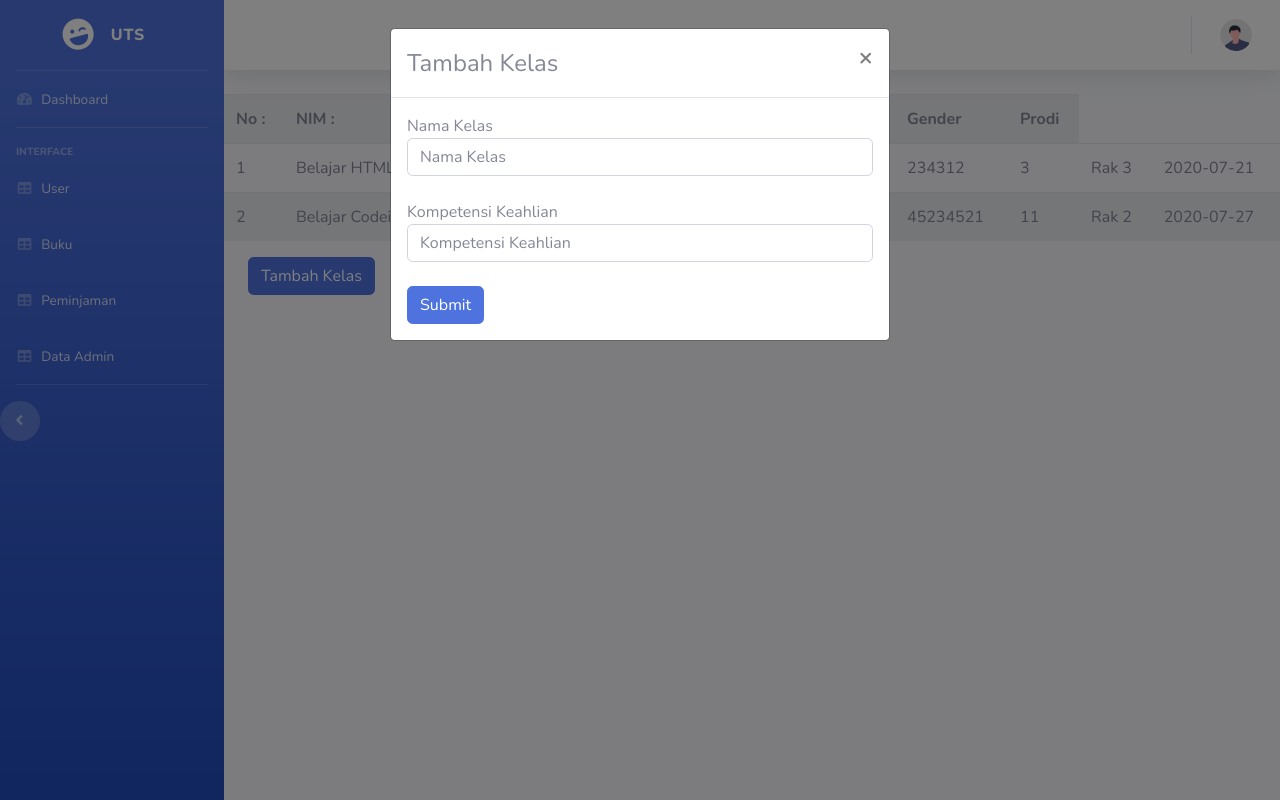
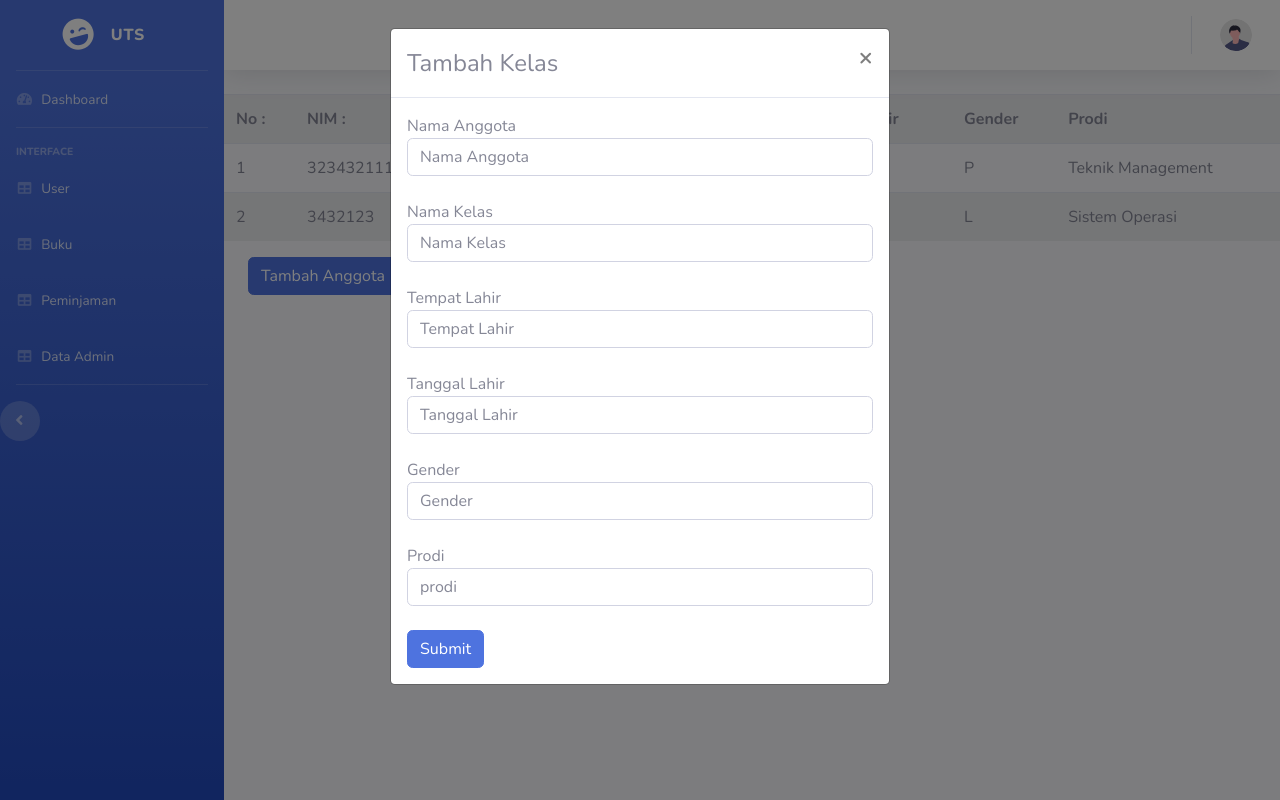
Before and after one commit to sn1uwu/uts_sani, a PHP site: page /anggota.php in a window 1280 px wide, after a click on "Tambah Anggota". Run offline with PHP 8.4, Linux system fonts and the light colour scheme; data comes from the database, SQL or seed files in the repository.

Commit message:
feat: read buku & anggota

```diff
--- a/anggota.php
+++ b/anggota.php
@@ -167,20 +167,18 @@ include 'koneksi.php';
                         <th>Gender</th>
                         <th>Prodi</th>
                     </tr>
-                    <?php $query = "SELECT * FROM tb_buku";
+                    <?php $query = "SELECT * FROM tb_anggota";
                     $i = 1;
-                    $datas = readBuku($query) ?>
+                    $datas = readAnggota($query) ?>
                     <?php foreach ($datas as $data) : ?>
                         <tr>
                             <td><?= $i++; ?></td>
-                            <td><?= $data['judul_buku']; ?></td>
-                            <td><?= $data['pengarang_buku']; ?></td>
-                            <td><?= $data['penerbit_buku']; ?></td>
-                            <td><?= $data['tahun_terbit']; ?></td>
-                            <td><?= $data['isbn']; ?></td>
-                            <td><?= $data['jumlah_buku']; ?></td>
-                            <td><?= $data['lokasi']; ?></td>
-                            <td><?= $data['tgl_input']; ?></td>
+                            <td><?= $data['nim']; ?></td>
+                            <td><?= $data['nama_anggota']; ?></td>
+                            <td><?= $data['tempat_lahir']; ?></td>
+                            <td><?= $data['tgl_lahir']; ?></td>
+                            <td><?= $data['jk']; ?></td>
+                            <td><?= $data['prodi']; ?></td>
                         </tr>
                     <?php endforeach; ?>
                 </table>
@@ -189,9 +187,8 @@ include 'koneksi.php';
 
                 <!-- Begin Page Content -->
                 <div class="container-fluid">
-                    <button type="button" class="btn btn-primary" data-toggle="modal" data-target="#Modaltambah">
-
-                    Tambah Kelas
+                    <button type="submit" name="submit" class="btn btn-primary" data-toggle="modal" data-target="#Modaltambah">
+                        Tambah Anggota
                     </button>
 
 
@@ -245,13 +242,28 @@ include 'koneksi.php';
 
                 <!-- Modal body -->
                 <div class="modal-body">
-                    <form method="post">
+                    <form action="" method="post">
+                        Nama Anggota
+                        <input type="text" name="nama_anggota" placeholder="Nama Anggota" class="form-control" required>
+                        <br>
                         Nama Kelas
                         <input type="text" name="nama_kelas" placeholder="Nama Kelas" class="form-control" required>
                         <br>
-                        Kompetensi Keahlian
+                        Tempat Lahir
+                        <input type="text" name="tempat_lahir" placeholder="Tempat Lahir" class="form-control" required>
+                        <br>
+                        Tanggal Lahir
+                        <input type="text" name="tgl_lahir" placeholder="Tanggal Lahir" class="form-control" required>
+                        <br>
+                        Gender
+                        <input type="text" name="jk" placeholder="Gender" class="form-control" required>
+                        <br>
+                        Prodi
+                        <input type="text" name="prodi" placeholder="prodi" class="form-control" required>
+                        <br>
+                        <!-- Kompetensi Keahlian
                         <input type="text" name="kompetensi_keahlian" placeholder="Kompetensi Keahlian" class="form-control" required>
-                        <br>
+                        <br> -->
                         <button type="submit" class="btn btn-primary" name="tambahkelas">Submit</button>
                     </form>
                 </div>
--- a/koneksi.php
+++ b/koneksi.php
@@ -137,6 +137,14 @@ function deleteAnggota($data)
     return mysqli_affected_rows($koneksi);
 }
 
+function readAnggota($data)
+{
+    global $koneksi;
+    $query = $data;
+    $result = mysqli_query($koneksi, $query);
+    return $result;
+}
+
 // PEMINJAMAN .
 function createPeminjaman($data)
 {
```
Also changed, not shown: buku.php (+35 -9 lines).
